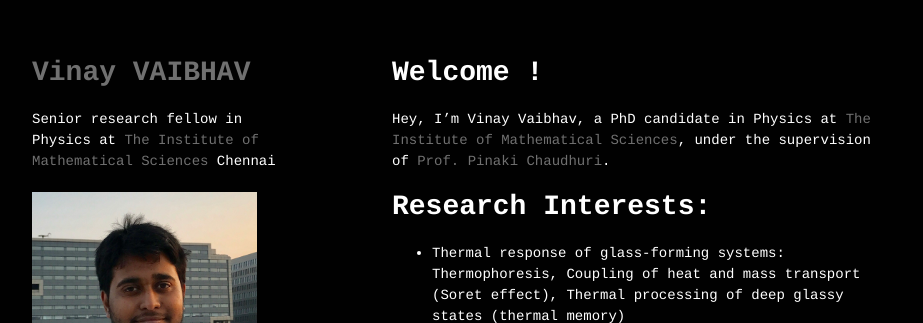
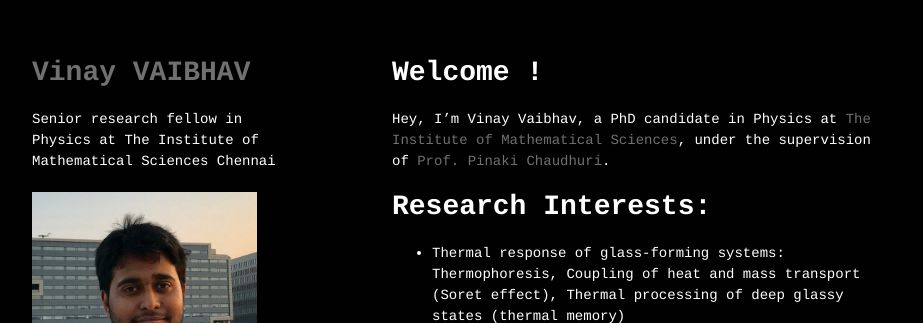
Before and after one commit to vinayphys/vinayphys.github.io, a Jekyll site: the page built from index.md, in a window 1280 px wide. Shown: the top 323 px of the page, without its empty margins (178-1101 px from the left). Built offline with Jekyll 4.4.1, drawn with Linux system fonts in a browser that asks for light colours; our own code applies the rules of GitHub Pages for plain Markdown files; a script that is not in the unit is left out; part of the change alters nothing that is shown.

```diff
--- a/_config.yml
+++ b/_config.yml
@@ -1,5 +1,5 @@
 theme: jekyll-theme-minimal
 title: Vinay VAIBHAV
-description: Senior research fellow in Physics at <a href="https://www.imsc.res.in">The Institute of Mathematical Sciences</a> Chennai
+description: Senior research fellow in Physics at The Institute of Mathematical Sciences Chennai
 show_downloads: false
 google_analytics: true
```
